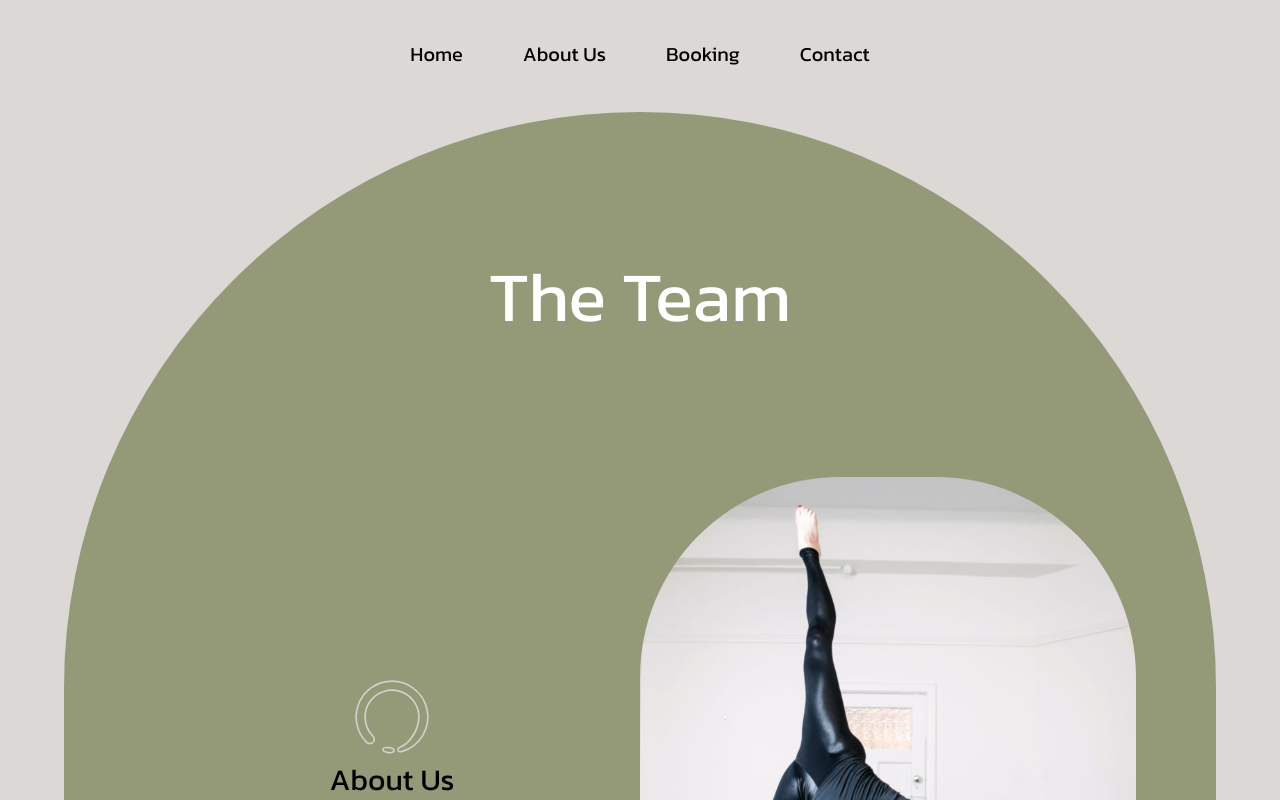
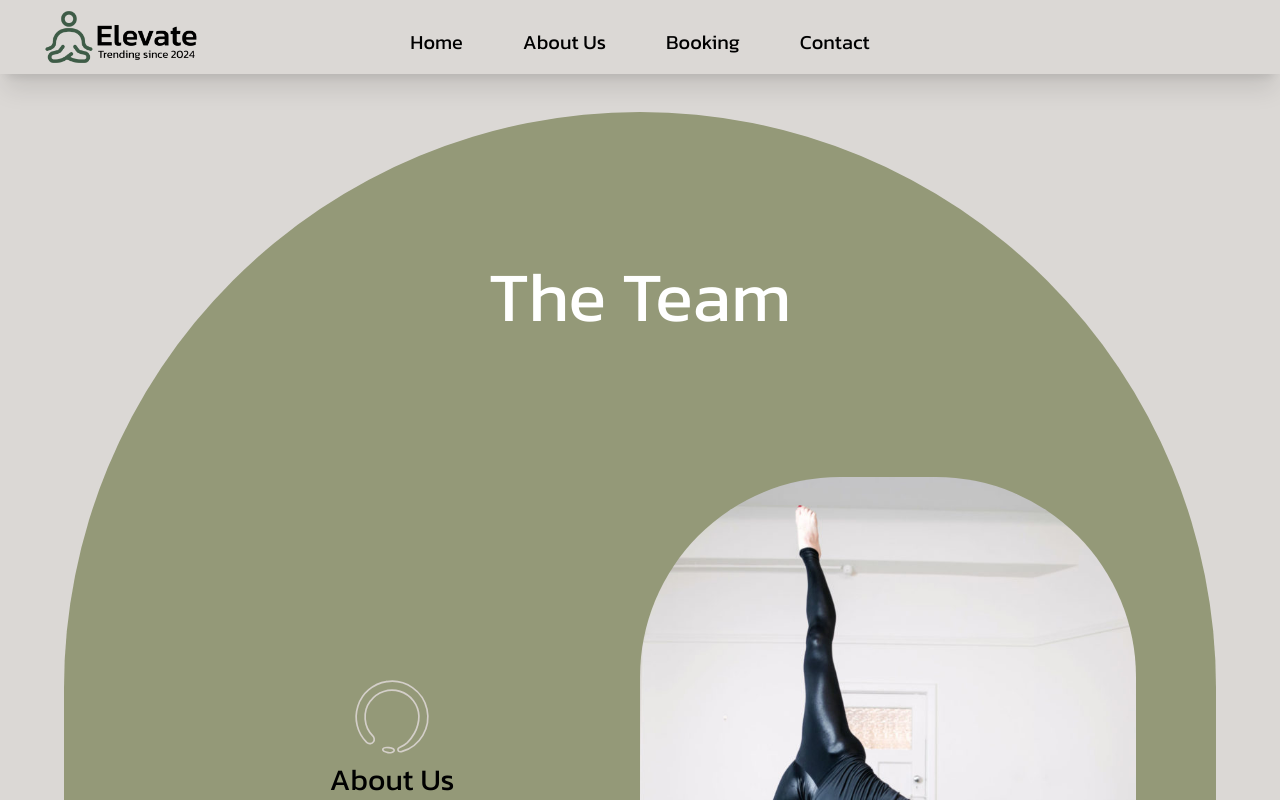
Before and after one commit to Carlie16604/Elevate, a React (Vite) app: page /About in a window 1280 px wide. Shown: the top 800 px of the page. Built offline with nearby package versions, Linux system fonts and the light colour scheme.

Commit message:
updated navBar

```diff
--- a/src/pages/Components/NavBar.jsx
+++ b/src/pages/Components/NavBar.jsx
@@ -1,5 +1,6 @@
 import React from "react";
-import { Link, useNavigate } from 'react-router-dom'
+import { Link, useNavigate } from 'react-router-dom';
+import Logo from '../../assets/NavBar/Logo.png';
 
 const NavBar = () => {
     // const navigate = useNavigate()
@@ -13,9 +14,10 @@ const NavBar = () => {
 
     return (
         <>
-            <div className='p-0 w-full fixed z-50'>
-                <div className='flex justify-center'>
-                    <div className='NavBar'>
+            <div className='p-0 w-full fixed z-50 shadow-xl'>
+                <div className='px-10 py-2'>
+                    <img src={Logo} alt='Elevate Logo' className='absolute h-[58px]'/>
+                    <div className='flex justify-center'>
                         <ul className='font-medium cursor-pointer text-xl'>
                             <Link to='/' onClick={ goTop }>
                                 <div>Home</div>
```
Also changed, not shown: src/assets/NavBar/Logo.png (added).
